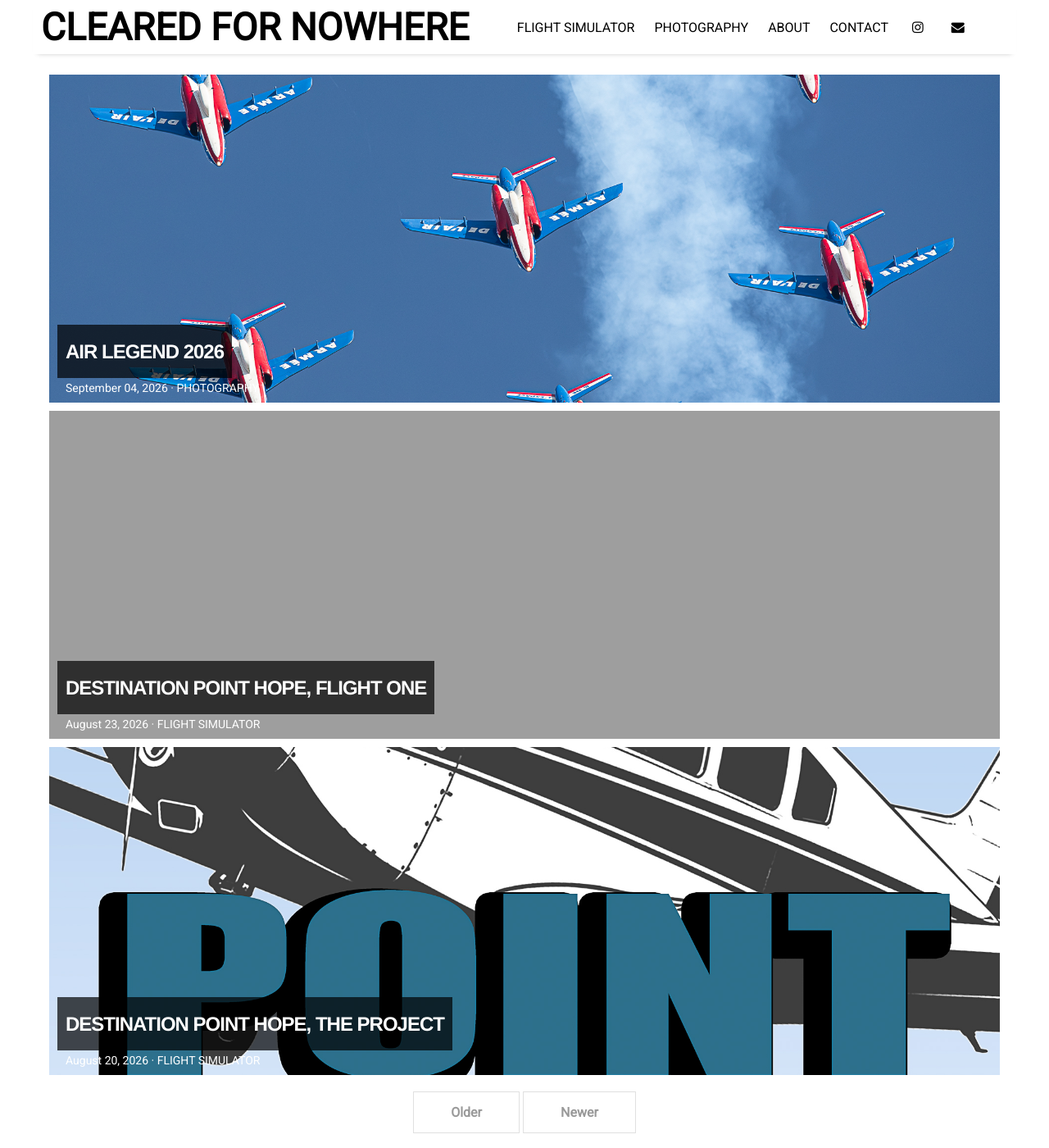
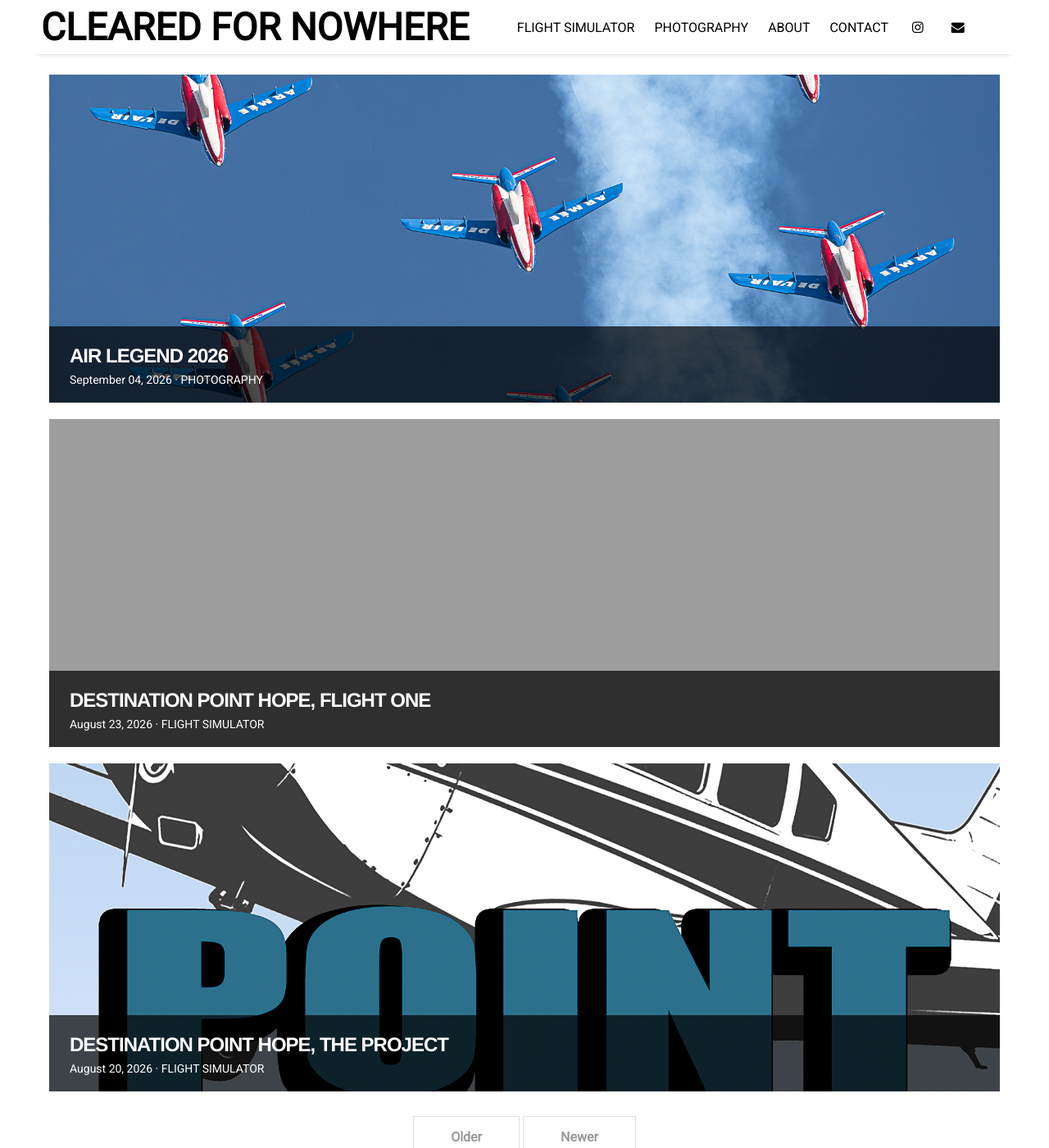
Before and after one commit to ClearedForNowhere/ClearedForNowhere.github.io, a Jekyll site: the page built from index.html, in a window 1280 px wide and 1400 px high. Shown: the whole window at 82% size. Built offline with Jekyll 4.4.1, drawn with Linux system fonts in a browser that asks for light colours; nearby versions of some CDN libraries; the list of posts is cut into pages by our own code.

Commit message:
Refactor styles for featured post layout
Adjusted margins and padding for featured post elements and updated styles for better layout.

```diff
--- a/_sass/_home.scss
+++ b/_sass/_home.scss
@@ -1,16 +1,20 @@
 .featured-post {
   height: 400px;
-  margin: 5px 10px 10px;
+  margin: 5px 10px 20px;
   background-position: center;
   background-repeat: no-repeat;
   background-size: cover;
   position: relative;
 }
+
 .featured-post-info {
+  position: absolute;
   bottom: 0;
   left: 0;
-  padding: 10px;
-  position: absolute;
+  width: 100%;
+  box-sizing: border-box;
+  padding: 20px 25px;
+  background: rgba(0, 0, 0, 0.70);
 }
 
 .featured-post-info h2 {
@@ -18,29 +22,30 @@
   padding: 0;
 }
 
+.featured-post h2 span {
+  display: block;
+  color: white;
+  font: bold 24px/1.3 Helvetica, Sans-Serif;
+  letter-spacing: -1px;
+  background: none;
+  padding: 0;
+}
+
 .featured-post-meta {
-  margin-top: 4px;
-  padding-left: 10px;
+  margin-top: 6px;
+  padding: 0;
   font-size: 14px;
   font-weight: 400;
   color: white;
 }
-.featured-post h2 span {
-  display: inline-block;
-  color: white;
-  font: bold 24px/45px Helvetica, Sans-Serif;
-  letter-spacing: -1px;
-  background: rgb(0, 0, 0); /* fallback color */
-  background: rgba(0, 0, 0, 0.7);
-  padding: 10px;
-}
+
 .featured-post span a {
   color: white;
 }
+
 .featured-post h1 {
-  margin: 10px;
+  margin: 0;
 }
-
 /*
   Pagination
 */
```
